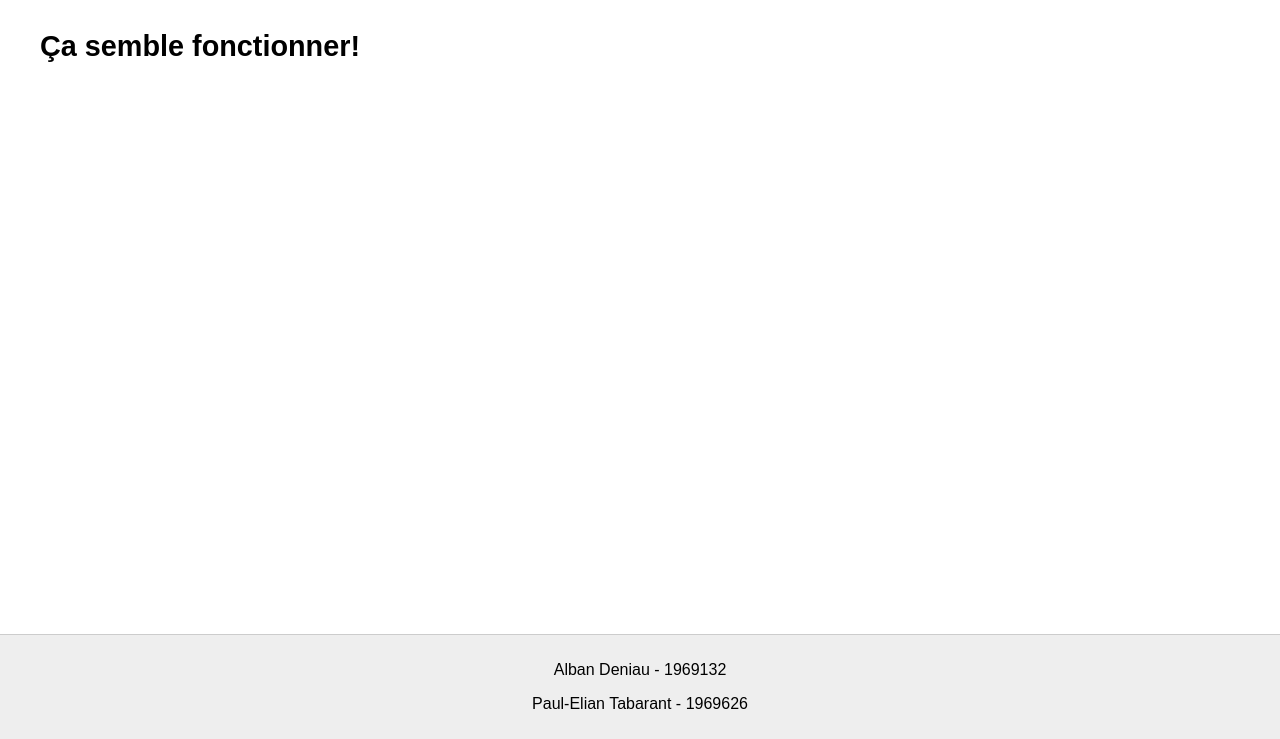
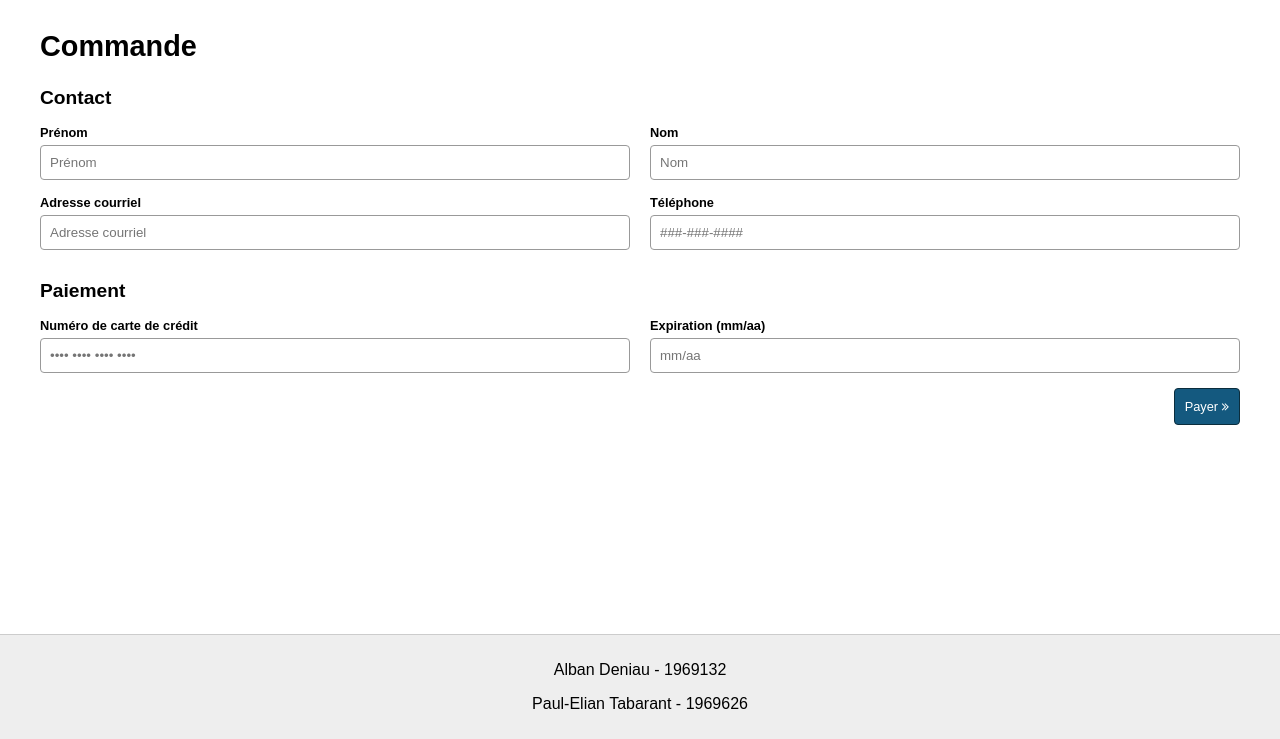
Before and after one commit to paulelian-tabarant/LOG4420-Shopping_website, a Node server app: page /commande in a window 1280 px wide. Shown: the part 61-800 px from the top of the page. Run offline with Node 20, Linux system fonts and the light colour scheme; some libraries are stand-ins or nearby versions.

Commit message:
created pug content for shopping cart, order & confirmation pages

```diff
--- a/Serveur/views/layout.pug
+++ b/Serveur/views/layout.pug
@@ -24,13 +24,13 @@ html
 									i.fa.fa-circle.fa-stack-2x.fa-inverse
 									i.fa.fa-shopping-cart.fa-stack-1x
 								span.count 3
-	block content
-		p Alban Deniau - 1969132
+		block content
 	footer
 		p Alban Deniau - 1969132
 		p Paul-Elian Tabarant - 1969626
 	block scripts
 		script(type='text/javascript',src='./assets/js/jquery-3.2.1.min.js')
 		script(type='text/javascript',src='./assets/scripts/utils.js')
+		script(type='text/javascript',src='./assets/scripts/products.service.js')
 		script(type='text/javascript',src='./assets/scripts/shopping-cart.service.js')
 		script(type='text/javascript',src='./assets/scripts/shopping-cart.controller.js')
--- a/Serveur/views/order.pug
+++ b/Serveur/views/order.pug
@@ -3,4 +3,45 @@ extends layout
 block content
 	main
 		article
-			h1= message
+			h1 Commande
+			form#order-form(action='./confirmation', method='post')
+				section
+					h2 Contact
+					.row
+						.col
+							.form-group
+								label(for='first-name') Prénom
+								input#first-name.form-control(type='text', name='first-name', placeholder='Prénom', minlength='2', required='')
+						.col
+							.form-group
+								label(for='last-name') Nom
+								input#last-name.form-control(type='text', name='last-name', placeholder='Nom', minlength='2', required='')
+					.row
+						.col
+							.form-group
+								label(for='email') Adresse courriel
+								input#email.form-control(type='email', name='email', placeholder='Adresse courriel', required='')
+						.col
+							.form-group
+								label(for='phone') Téléphone
+								input#phone.form-control(type='tel', name='phone', placeholder='###-###-####', required='')
+				section
+					h2 Paiement
+					.row
+						.col
+							.form-group
+								label(for='credit-card') Numéro de carte de crédit
+								input#credit-card.form-control(type='text', name='credit-card', placeholder='•••• •••• •••• ••••', required='')
+						.col
+							.form-group
+								label(for='credit-card-expiry') Expiration (mm/aa)
+								input#credit-card-expiry.form-control(type='text', name='credit-card-expiry', placeholder='mm/aa', required='')
+				button.btn.pull-right(type='submit')
+					| Payer
+					i.fa.fa-angle-double-right
+append scripts
+	script(type='text/javascript',src='./assets/js/jquery.validate.min.js')
+	script(type='text/javascript',src='./assets/js/additional-methods.min.js')
+	script(type='text/javascript',src='./assets/js/messages_fr.js')
+	script(type='text/javascript',src='./assets/scripts/orders.service.js')
+	script(type='text/javascript',src='./assets/scripts/order.controller.js')
```
Also changed, not shown: Serveur/views/confirmation.pug (+8 -1 lines).
